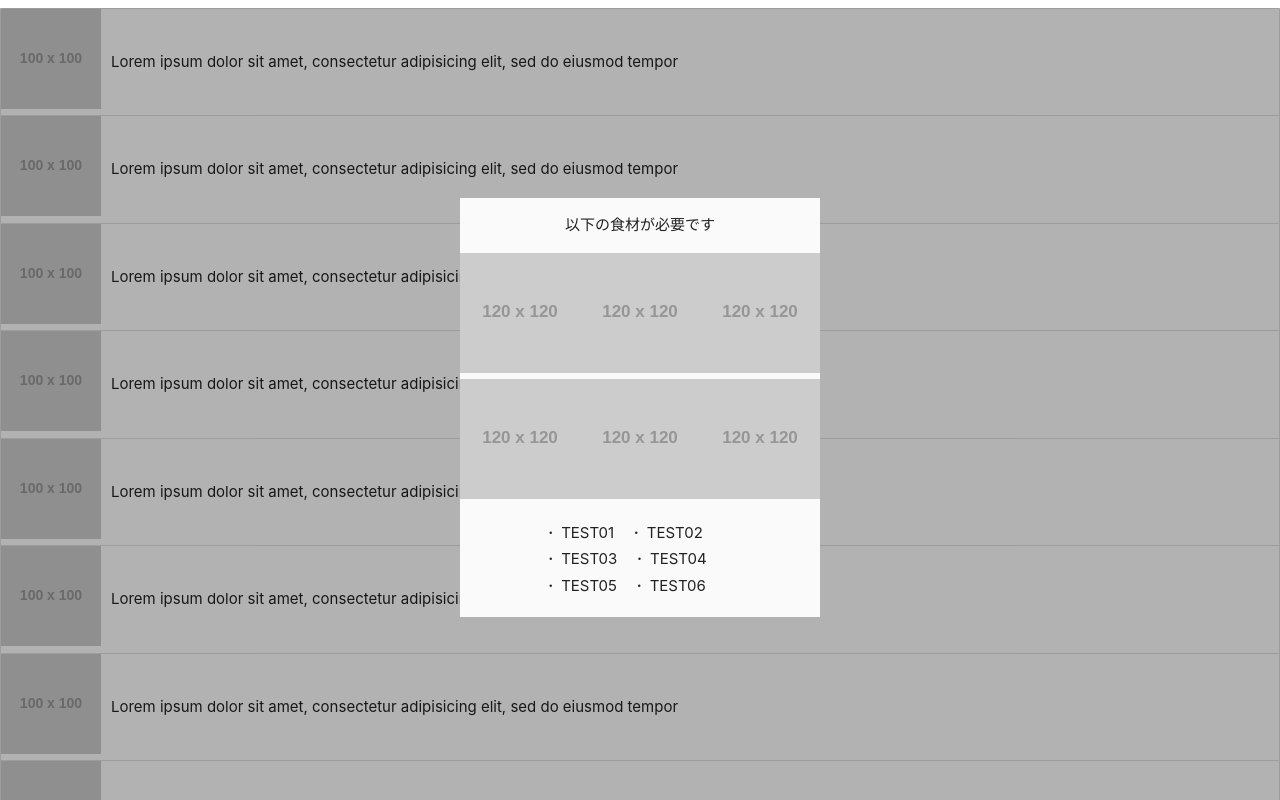
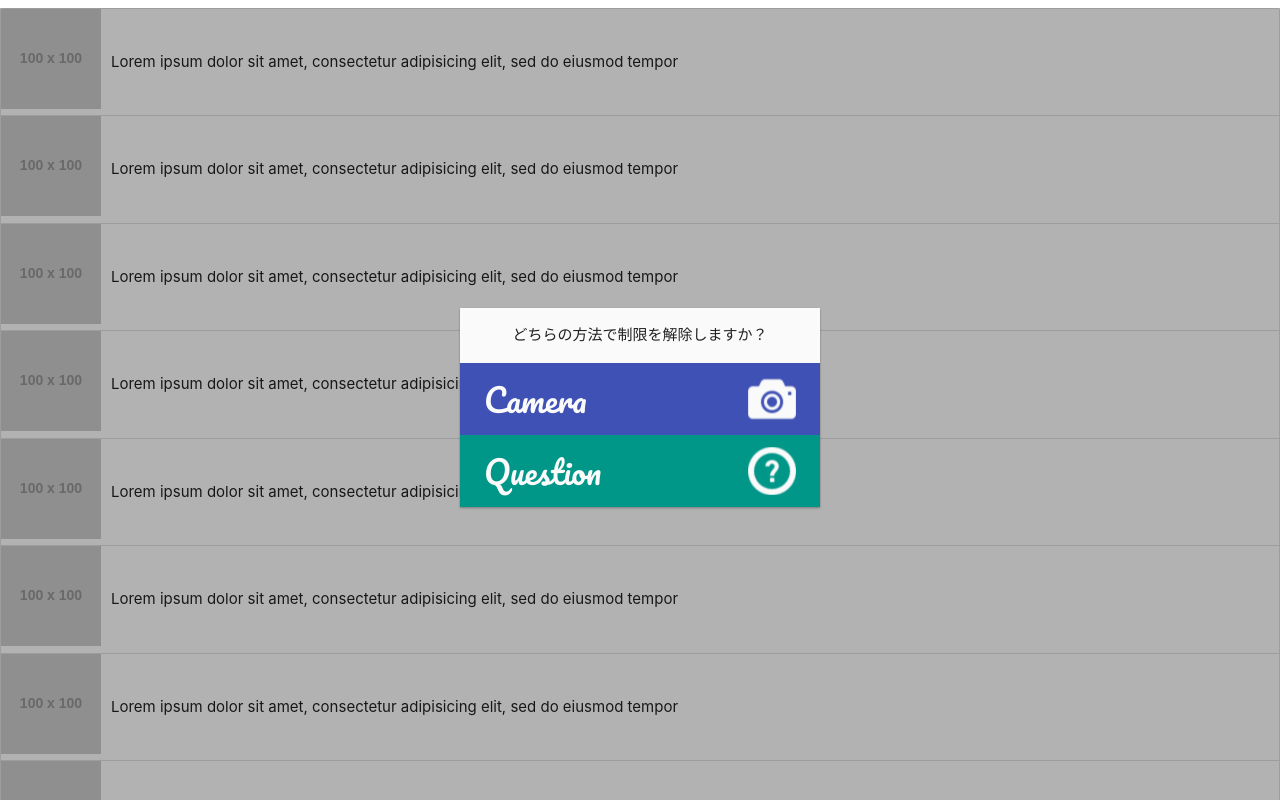
Before and after one commit to Toya-Onodera/cookpad-internship-2020-summer-pbl, a React (Create React App) app in the folder client/: page / in a window 1280 px wide. Shown: the top 800 px of the page. Built offline with nearby package versions, Linux system fonts and the light colour scheme.

Commit message:
ロック解除選択モーダルを実装

```diff
--- a/client/src/assets/stylesheets/styles.css
+++ b/client/src/assets/stylesheets/styles.css
@@ -1,4 +1,5 @@
 @charset "UTF-8";
+@import url('https://fonts.googleapis.com/css?family=Pacifico&display=swap');
 
 /* TODO: なんか謎余白あり 後で修正する */
 * {
@@ -36,12 +37,22 @@
 .molecule-modal {
     width: 360px;
     background-color: #FAFAFA;
+    box-shadow: 0 1px 3px rgba(0,0,0,0.12), 0 1px 2px rgba(0,0,0,0.24);
 }
 
 .molecule-modal-title {
     display: flex;
     padding: 16px;
     justify-content: center;
+}
+
+.molecule-choose-button {
+    display: flex;
+    height: 72px;
+    width: 100%;
+    padding: 24px;
+    justify-content: space-between;
+    align-items: center;
 }
 
 /***** Organisms *****/
--- a/client/src/components/MenuListView.js
+++ b/client/src/components/MenuListView.js
@@ -3,6 +3,7 @@ import React, {useState} from 'react';
 // My Components
 import MenuList from "./organisms/MenuList";
 import LockedRecipeModal from "./organisms/LockedRecipeModal";
+import ChooseUnlockModal from "./organisms/ChooseUnlockModal";
 
 function MenuListView() {
     const dummyListData = [...Array(20).keys()];
@@ -20,7 +21,8 @@ function MenuListView() {
 
     return (
         <div>
-            <LockedRecipeModal data={lockedRecipeModalState} />
+            <ChooseUnlockModal />
+            {/*<LockedRecipeModal data={lockedRecipeModalState} />*/}
             <MenuList data={dummyListData} />
         </div>
     );
--- a/client/src/components/atoms/Text.js
+++ b/client/src/components/atoms/Text.js
@@ -1,8 +1,11 @@
 import React from 'react';
 
 function Text(props) {
+    const fontSize = (!props.size) ? 'inherit' : `${props.size}px`;
+    const fontFamily = (!props.fontFamily) ? 'inherit' : props.fontFamily;
+    const color = (!props.color) ? 'inherit' : props.color;
     return (
-        <span className="atoms-text">{props.text}</span>
+        <span className="atoms-text" style={{fontSize: fontSize, fontFamily: fontFamily, color: color}}>{props.text}</span>
     );
 }
 
--- /dev/null
+++ b/client/src/components/molecules/ChooseButton.js
@@ -0,0 +1,25 @@
+import React from 'react';
+
+// My Components
+import Image from "../atoms/Image";
+import Text from "../atoms/Text";
+
+function ChooseButton(props) {
+    return (
+        <div className="molecule-choose-button" style={{backgroundColor: props.backgroundColor}} onClick={props.onClick}>
+            <Text
+                text={props.text}
+                fontFamily="Pacifico"
+                color="#FAFAFA"
+                size={32}
+            />
+
+            <Image
+                src={props.src}
+                size={48}
+            />
+        </div>
+    );
+}
+
+export default ChooseButton;
--- /dev/null
+++ b/client/src/components/organisms/ChooseUnlockModal.js
@@ -0,0 +1,44 @@
+import React from 'react';
+
+// My Components
+import Modal from "../molecules/Modal";
+import ChooseButton from "../molecules/ChooseButton";
+
+// Image Import
+import CameraSrc from "../../assets/images/icon_camera.png";
+import QuestionSrc from "../../assets/images/icon_question.png";
+
+function ChooseUnlockModal() {
+    // TODO: あとで正式な遷移を行う
+    const onClickForCamera = () => {
+        alert("カメラ画面へ遷移");
+    }
+
+    // TODO: あとで正式な遷移を行う
+    const onClickForQuestion = () => {
+        alert("問題画面へ遷移");
+    };
+
+    const choiceList = [
+        { text: 'Camera', src: CameraSrc, backgroundColor: '#3F51B5', onClick: onClickForCamera },
+        { text: 'Question', src:  QuestionSrc, backgroundColor: '#009688', onClick: onClickForQuestion }
+    ];
+
+    const Buttons = choiceList.map((e) => {
+        return (
+            <ChooseButton
+                text={e.text}
+                src={e.src}
+                backgroundColor={e.backgroundColor}
+                onClick={e.onClick}
+            />);
+    });
+
+    return (
+        <Modal title="どちらの方法で制限を解除しますか？">
+            {Buttons}
+        </Modal>
+    );
+}
+
+export default ChooseUnlockModal;
```
Also changed, not shown: client/src/assets/images/icon_camera.png (added), client/src/assets/images/icon_question.png (added), client/src/components/organisms/FoodstuffList.js (deleted).
